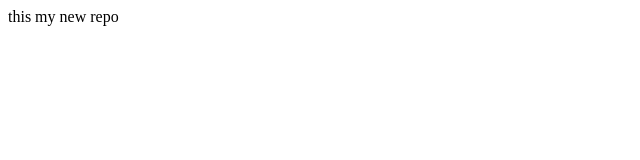
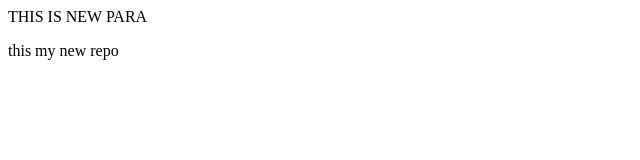
Before and after one commit to vipulverma23/localrepo, a plain HTML site: page index.html in a window 1280 px wide. Shown: the whole page, without its empty margins (0-640 px from the left). Drawn offline with Linux system fonts and the light colour scheme.

Commit message:
updated html script

```diff
--- a/index.html
+++ b/index.html
@@ -1,3 +1,4 @@
+<P>THIS IS NEW PARA</P>
 <p>
     this my new repo
 </p>
```
